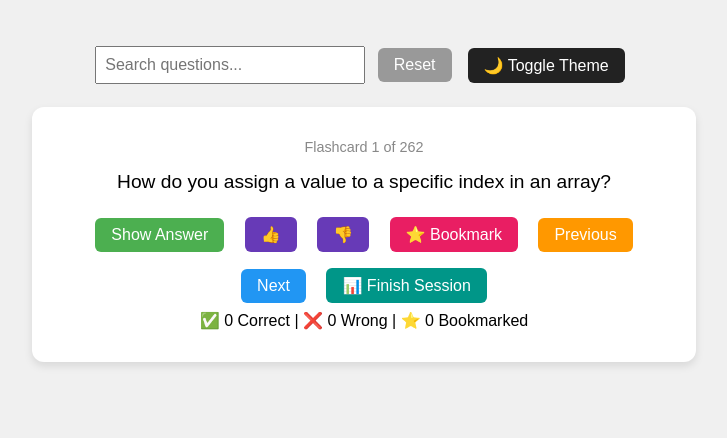
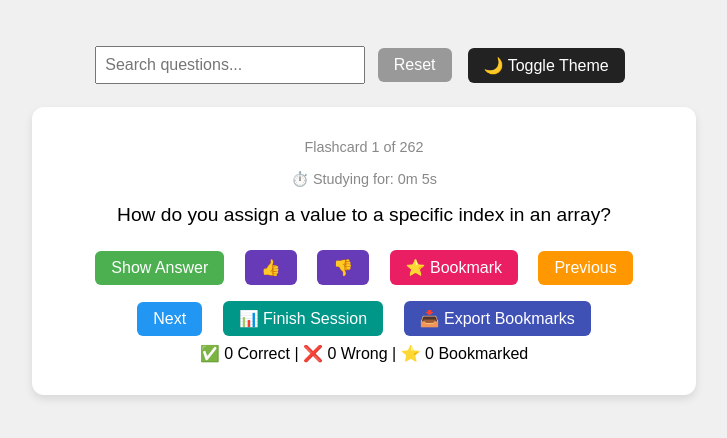
Before and after one commit to WolbuzD/FlashCardApp, a plain HTML site: page index.html in a window 1280 px wide. Shown: the whole page, without its empty margins (276-1003 px from the left). Drawn offline with Linux system fonts and the light colour scheme.

Commit message:
Added new features

```diff
--- a/index.html
+++ b/index.html
@@ -34,9 +34,6 @@
       width: 80%;
       max-width: 600px;
       text-align: center;
-      transition: transform 0.6s;
-      transform-style: preserve-3d;
-      perspective: 1000px;
     }
     body.dark .card {
       background: #333;
@@ -45,12 +42,11 @@
     .question, .answer {
       font-size: 1.2rem;
       margin-bottom: 1rem;
-      backface-visibility: hidden;
     }
     .answer {
       display: none;
     }
-    .progress {
+    .progress, .timer {
       font-size: 0.9rem;
       color: #888;
       margin-bottom: 1rem;
@@ -71,6 +67,7 @@
     .score-btn { background-color: #673ab7; color: white; }
     .bookmark-btn { background-color: #e91e63; color: white; }
     .summary-btn { background-color: #009688; color: white; }
+    .export-btn { background-color: #3f51b5; color: white; }
   </style>
 </head>
 <body>
@@ -82,6 +79,7 @@
 
   <div class="card" id="card">
     <div class="progress" id="progress">Flashcard 0 of 0</div>
+    <div class="timer" id="timer">⏱️ Studying for: 0s</div>
     <div class="question" id="question">Loading...</div>
     <div class="answer" id="answer"></div>
     <button class="show-btn" onclick="showAnswer()">Show Answer</button>
@@ -91,6 +89,7 @@
     <button class="prev-btn" onclick="prevFlashcard()">Previous</button>
     <button class="next-btn" onclick="nextFlashcard()">Next</button>
     <button class="summary-btn" onclick="showSummary()">📊 Finish Session</button>
+    <button class="export-btn" onclick="exportBookmarks()">📥 Export Bookmarks</button>
     <div id="scoreBoard"></div>
     <div id="sessionSummary"></div>
   </div>
@@ -102,6 +101,8 @@
     let correctCount = 0;
     let wrongCount = 0;
     let bookmarks = new Set();
+    let secondsStudied = 0;
+    let timerInterval;
 
     async function loadFlashcards() {
       const res = await fetch('java_flashcards_combined.json');
@@ -110,6 +111,7 @@
       if (saved) bookmarks = new Set(JSON.parse(saved));
       filteredFlashcards = [...flashcards];
       shuffle(filteredFlashcards);
+      startTimer();
       displayFlashcard();
     }
 
@@ -208,7 +210,32 @@
         <p>❌ Wrong: ${wrongCount}</p>
         <p>📈 Score: ${percentage}%</p>
         <p>⭐ Bookmarked: ${bookmarks.size}</p>
+        <p>⏱️ Total Time: ${formatTime(secondsStudied)}</p>
       `;
+    }
+
+    function startTimer() {
+      timerInterval = setInterval(() => {
+        secondsStudied++;
+        document.getElementById("timer").textContent = `⏱️ Studying for: ${formatTime(secondsStudied)}`;
+      }, 1000);
+    }
+
+    function formatTime(seconds) {
+      const mins = Math.floor(seconds / 60);
+      const secs = seconds % 60;
+      return `${mins}m ${secs}s`;
+    }
+
+    function exportBookmarks() {
+      const bookmarkedCards = flashcards.filter(card => bookmarks.has(card.question));
+      const dataStr = "data:text/json;charset=utf-8," + encodeURIComponent(JSON.stringify(bookmarkedCards, null, 2));
+      const dlAnchorElem = document.createElement('a');
+      dlAnchorElem.setAttribute("href", dataStr);
+      dlAnchorElem.setAttribute("download", "bookmarked_flashcards.json");
+      document.body.appendChild(dlAnchorElem);
+      dlAnchorElem.click();
+      document.body.removeChild(dlAnchorElem);
     }
 
     document.addEventListener('keydown', function (e) {
```
